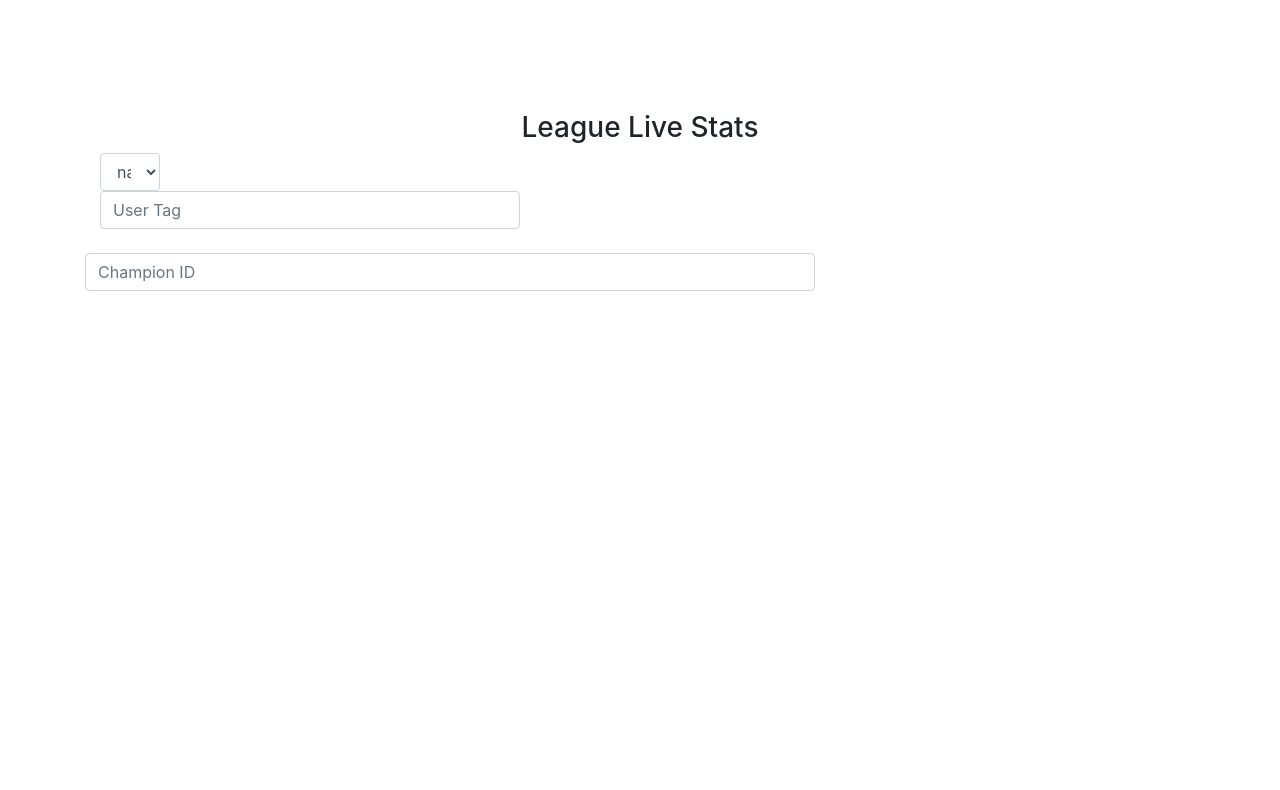
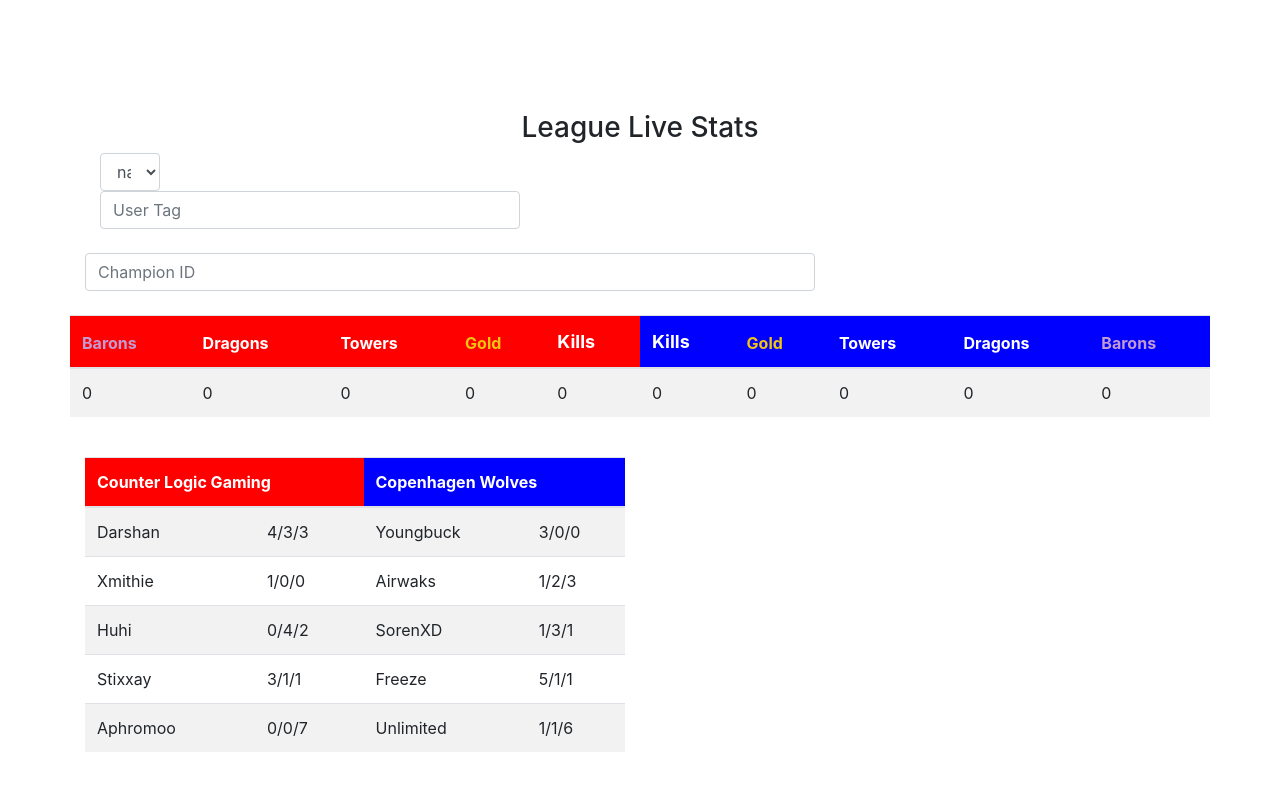
Before and after one commit to ehouse322/wildhacks_lol, a website: page index.html in a window 1280 px wide. Drawn offline with nearby package versions, Linux system fonts and the light colour scheme; some packages are replaced by stand-ins of ours.

Commit message:
added html stuff

```diff
--- a/app/home/home.html
+++ b/app/home/home.html
@@ -34,5 +34,85 @@
 				<input class="form-control" placeholder="Champion ID" ng-model="championID" ng-enter="getChampInfo(championID)">
 			</div>
 		</div>
+		<br>
+		<div class="row">
+			<table class="table table-striped table-hover ">
+			  <thead>
+				<tr>
+				  <th bgcolor="#ff0000" align="right"><font color="#c39bd3">Barons</font></th>
+				  <th bgcolor="#ff0000" align="right"><font color="#ffffff">Dragons</font></th>
+				  <th bgcolor="#ff0000" align="right"><font color="#ffffff">Towers</font></th>
+				  <th bgcolor="#ff0000" align="right"><font color="#f1c40f">Gold</font></th>
+				  <th bgcolor="#ff0000" align="right"><font size="4" color="#ffffff">Kills</font></th>
+				  <th bgcolor="#0000ff" align="right"><font size="4" color="#ffffff">Kills</font></th>
+				  <th bgcolor="#0000ff" align="right"><font color="#f1c40f">Gold</font></th>
+				  <th bgcolor="#0000ff" align="right"><font color="#ffffff">Towers</font></th>
+				  <th bgcolor="#0000ff" align="right"><font color="#ffffff">Dragons</font></th>
+				  <th bgcolor="#0000ff" align="right"><font color="#c39bd3">Barons</font></th>
+				</tr>
+			  </thead>
+			  <tbody>
+				<tr>
+				  <td>0</td>
+				  <td>0</td>
+				  <td>0</td>
+				  <td>0</td>
+				  <td>0</td>
+				  <td>0</td>
+				  <td>0</td>
+				  <td>0</td>
+				  <td>0</td>
+				  <td>0</td>
+				</tr>
+			  </tbody>
+			</table>
+		</div>
+		<br>
+		<div class="row">
+			<div class="col-md-6 col-md-offset-3">
+				<table class="table table-striped table-hover ">
+				  <thead>
+					<tr>
+					  <th bgcolor="#ff0000" align="right" colspan="2"><font color="#ffffff">Counter Logic Gaming</font></th>
+					  <th bgcolor="#0000ff" align="right" colspan="2"><font color="#ffffff">Copenhagen Wolves</font></th>
+					</tr>
+				  </thead>
+				  <tbody>
+					<tr> <!-- Top -->
+					  <td>Darshan</td>
+					  <td>4/3/3</td>
+					  <td>Youngbuck</td>
+					  <td>3/0/0</td>
+					</tr>
+					<tr> <!-- Jungle -->
+					  <td>Xmithie</td>
+					  <td>1/0/0</td>
+					  <td>Airwaks</td>
+					  <td>1/2/3</td>
+					</tr>
+					<tr> <!-- Mid -->
+					  <td>Huhi</td>
+					  <td>0/4/2</td>
+					  <td>SorenXD</td>
+					  <td>1/3/1</td>
+					</tr>
+					<tr> <!-- ADC -->
+					  <td>Stixxay</td>
+					  <td>3/1/1</td>
+					  <td>Freeze</td>
+					  <td>5/1/1</td>
+					</tr>
+					<tr> <!-- Support -->
+					  <td>Aphromoo</td>
+					  <td>0/0/7</td>
+					  <td>Unlimited</td>
+					  <td>1/1/6</td>
+					</tr>
+				  </tbody>
+				</table>
+			</div>
+		</div>
+		<br>
+
     </div>
 </div>
```
